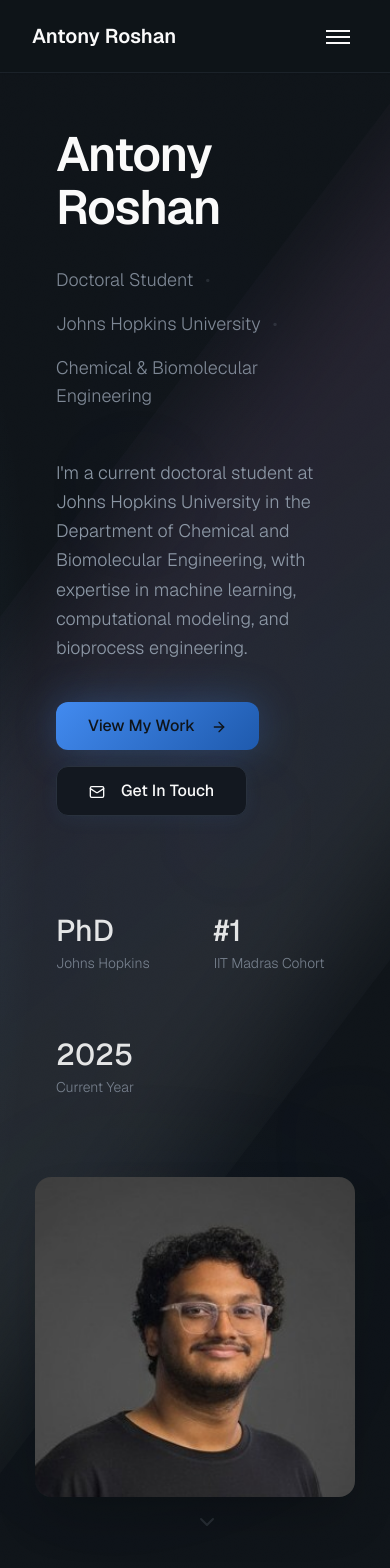
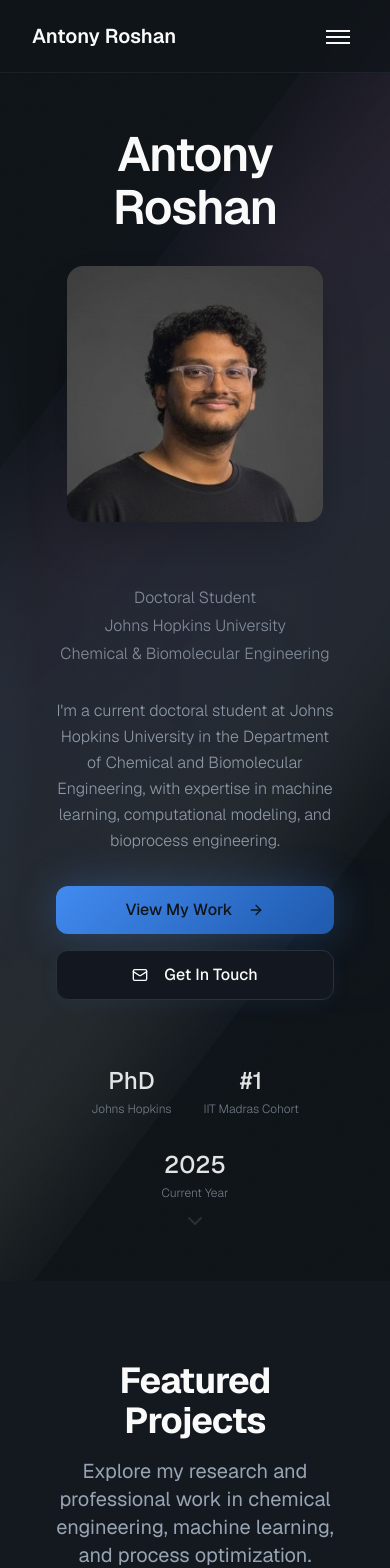
Before and after one commit to ts2gamer22/antonyroshan-portfolio-showcase, a React (Vite) app: page / in a window 390 px wide. Shown: the top 1568 px of the page. Built offline with nearby package versions, Linux system fonts and the light colour scheme.

Commit message:
Update skills section with image grid, fix dark mode featured projects, simplify hero animations, and improve mobile layout
Co-authored-by: factory-droid[bot] <138933559+factory-droid[bot]@users.noreply.github.com>

```diff
--- a/src/components/FeaturedProjects.tsx
+++ b/src/components/FeaturedProjects.tsx
@@ -60,8 +60,8 @@ const FeaturedProjects = () => {
             return (
               <Reveal key={project.id}>
                 <Card
-                  className={`p-8 transition-all duration-300 hover:shadow-hover hover:-translate-y-2 border-0 shadow-card ${
-                    project.highlight ? 'bg-card-gradient ring-2 ring-primary/10' : 'bg-card'
+                  className={`p-8 transition-all duration-300 hover:shadow-hover hover:-translate-y-2 shadow-card ${
+                    project.highlight ? 'bg-card border-2 border-primary/20' : 'bg-card border border-border'
                   }`}
                 >
                   <div className="space-y-6">
--- a/src/components/HeroSectionEnhanced.tsx
+++ b/src/components/HeroSectionEnhanced.tsx
@@ -1,103 +1,16 @@
 import { Button } from '@/components/ui/button';
 import { Link } from 'react-router-dom';
 import { ArrowRight, Mail, ChevronDown } from 'lucide-react';
-import { motion, useScroll, useTransform, useMotionValue, useSpring } from 'framer-motion';
-import { useRef, useEffect, useState } from 'react';
-import { TextSplitter, fadeUpVariants } from '@/components/TextSplitter';
+import { motion } from 'framer-motion';
+import { useState } from 'react';
 import { usePrefersReducedMotion } from '@/hooks/usePrefersReducedMotion';
 import AuroraBackground from '@/components/backgrounds/AuroraBackground';
 import FloatingParticles from '@/components/backgrounds/FloatingParticles';
 import antonyHeadshot from '@/assets/anto.jpeg';
 
 const HeroSectionEnhanced = () => {
-  const heroRef = useRef<HTMLDivElement>(null);
-  const imageRef = useRef<HTMLDivElement>(null);
   const prefersReducedMotion = usePrefersReducedMotion();
   const [imageLoaded, setImageLoaded] = useState(false);
-
-  // Parallax setup
-  const { scrollYProgress } = useScroll({
-    target: heroRef,
-    offset: ['start start', 'end start'],
-  });
-
-  const imageY = useTransform(scrollYProgress, [0, 1], ['0%', '15%']);
-  const imageScale = useTransform(scrollYProgress, [0, 1], [1, 1.08]);
-
-  // Mouse parallax for image - more subtle
-  const mouseX = useMotionValue(0);
-  const mouseY = useMotionValue(0);
-  const springConfig = { damping: 30, stiffness: 100 };
-  const rotateX = useSpring(useTransform(mouseY, [-0.5, 0.5], [3, -3]), springConfig);
-  const rotateY = useSpring(useTransform(mouseX, [-0.5, 0.5], [-3, 3]), springConfig);
-
-  useEffect(() => {
-    if (prefersReducedMotion || !imageRef.current) return;
-
-    const handleMouseMove = (e: MouseEvent) => {
-      const rect = imageRef.current!.getBoundingClientRect();
-      const centerX = rect.left + rect.width / 2;
-      const centerY = rect.top + rect.height / 2;
-      const x = (e.clientX - centerX) / rect.width;
-      const y = (e.clientY - centerY) / rect.height;
-      mouseX.set(x);
-      mouseY.set(y);
-    };
-
-    window.addEventListener('mousemove', handleMouseMove);
-    return () => window.removeEventListener('mousemove', handleMouseMove);
-  }, [mouseX, mouseY, prefersReducedMotion]);
-
-  // Animation variants with slower, smoother timing
-  const containerVariants = {
-    hidden: { opacity: 0 },
-    visible: {
-      opacity: 1,
-      transition: {
-        staggerChildren: 0.3,
-        delayChildren: 0.2,
-      },
-    },
-  };
-
-  const roleVariants = {
-    hidden: { opacity: 0, y: 10 },
-    visible: (i: number) => ({
-      opacity: 1,
-      y: 0,
-      transition: {
-        delay: 1.5 + i * 0.2,
-        duration: 0.8,
-        ease: [0.21, 0.47, 0.32, 0.98],
-      },
-    }),
-  };
-
-  const buttonVariants = {
-    hidden: { opacity: 0, y: 20 },
-    visible: {
-      opacity: 1,
-      y: 0,
-      transition: {
-        delay: 2,
-        duration: 0.8,
-        ease: [0.21, 0.47, 0.32, 0.98],
-      },
-    },
-  };
-
-  const statsVariants = {
-    hidden: { opacity: 0, y: 10 },
-    visible: (i: number) => ({
-      opacity: 1,
-      y: 0,
-      transition: {
-        delay: 2.5 + i * 0.15,
-        duration: 0.8,
-        ease: [0.21, 0.47, 0.32, 0.98],
-      },
-    }),
-  };
 
   const scrollToContent = () => {
     window.scrollTo({
@@ -110,235 +23,147 @@ const HeroSectionEnhanced = () => {
 
   return (
     <AuroraBackground className="relative min-h-screen">
-      {/* Subtle floating particles */}
       <FloatingParticles
         quantity={5}
         color="rgba(120, 119, 198, 0.08)"
         className="z-0"
       />
 
-      <section ref={heroRef} className="relative pt-32 pb-20 px-6 sm:px-8 lg:px-12 min-h-screen flex items-center">
+      <section className="relative pt-32 pb-20 px-6 sm:px-8 lg:px-12 min-h-screen flex items-center">
         <div className="container max-w-7xl mx-auto relative z-10">
-          <motion.div
-            className="grid grid-cols-1 lg:grid-cols-2 gap-20 items-center"
-            variants={containerVariants}
-            initial="hidden"
-            animate="visible"
-          >
-            {/* Content - Airbnb style spacing */}
-            <div className="space-y-12 lg:order-2">
-              <div className="space-y-8">
-                <motion.div className="overflow-hidden">
-                  <TextSplitter
-                    text="Antony Roshan"
-                    mode="words"
-                    className="text-5xl lg:text-7xl font-semibold text-foreground leading-[1.1] tracking-tight block"
-                    variants={fadeUpVariants}
-                    staggerDelay={0.15}
-                    as="h1"
-                  />
-                </motion.div>
+          {/* Mobile: Title first, then image, then rest */}
+          {/* Desktop: Image left, all content right */}
+          <div className="flex flex-col lg:grid lg:grid-cols-2 gap-8 lg:gap-20 lg:items-center">
+            {/* Title - Mobile only (first position) */}
+            <motion.div
+              className="lg:hidden"
+              initial={{ opacity: 0, y: 20 }}
+              animate={{ opacity: 1, y: 0 }}
+              transition={{ duration: 0.6, ease: 'easeOut' }}
+            >
+              <h1 className="text-5xl font-semibold text-foreground leading-[1.1] tracking-tight text-center">
+                Antony Roshan
+              </h1>
+            </motion.div>
 
-                <motion.div className="flex flex-wrap gap-4 text-lg lg:text-xl text-muted-foreground/80 font-light">
+            {/* Image - Second on mobile, first on desktop */}
+            <motion.div
+              className="flex justify-center lg:justify-start lg:order-1"
+              initial={{ opacity: 0 }}
+              animate={{ opacity: 1 }}
+              transition={{ duration: 0.6, delay: 0.2 }}
+            >
+              <div className="relative w-64 h-64 sm:w-80 sm:h-80 lg:w-96 lg:h-96 rounded-2xl overflow-hidden shadow-2xl">
+                {!imageLoaded && (
+                  <div className="absolute inset-0 bg-gradient-to-br from-muted to-muted/50 animate-pulse" />
+                )}
+                <img
+                  src={antonyHeadshot}
+                  alt="Antony Roshan - Professional Headshot"
+                  className="w-full h-full object-cover"
+                  onLoad={() => setImageLoaded(true)}
+                  style={{
+                    opacity: imageLoaded ? 1 : 0,
+                    transition: 'opacity 0.6s ease-out',
+                  }}
+                />
+              </div>
+            </motion.div>
+
+            {/* Content - Third on mobile, second on desktop */}
+            <motion.div
+              className="space-y-8 lg:space-y-12 lg:order-2"
+              initial={{ opacity: 0, y: 20 }}
+              animate={{ opacity: 1, y: 0 }}
+              transition={{ duration: 0.6, ease: 'easeOut', delay: 0.1 }}
+            >
+              {/* Title - Desktop only */}
+              <div className="hidden lg:block space-y-8">
+                <h1 className="text-5xl lg:text-7xl font-semibold text-foreground leading-[1.1] tracking-tight">
+                  Antony Roshan
+                </h1>
+
+                <div className="flex flex-wrap gap-x-4 gap-y-2 text-lg lg:text-xl text-muted-foreground/80 font-light">
                   {roles.map((role, index) => (
-                    <motion.span
-                      key={role}
-                      custom={index}
-                      variants={roleVariants}
-                      initial="hidden"
-                      animate="visible"
-                      className="inline-block"
-                    >
+                    <span key={role} className="inline-block">
                       {role}
-                      {index < roles.length - 1 && <span className="mx-3 opacity-20">•</span>}
-                    </motion.span>
+                      {index < roles.length - 1 && <span className="mx-2 lg:mx-3 opacity-20">•</span>}
+                    </span>
                   ))}
-                </motion.div>
+                </div>
               </div>
 
-              <motion.div
-                className="space-y-10"
-                variants={fadeUpVariants}
-                initial="hidden"
-                animate="visible"
-                transition={{ delay: 1 }}
-              >
-                <p className="text-lg lg:text-xl text-muted-foreground/90 leading-relaxed max-w-xl font-light">
+              {/* Roles - Mobile only */}
+              <div className="lg:hidden flex flex-col gap-1 text-base text-muted-foreground/80 font-light text-center">
+                {roles.map((role) => (
+                  <span key={role} className="block">
+                    {role}
+                  </span>
+                ))}
+              </div>
+
+              <div className="space-y-8 lg:space-y-10">
+                <p className="text-base sm:text-lg lg:text-xl text-muted-foreground/90 leading-relaxed max-w-xl font-light text-center lg:text-left">
                   I'm a current doctoral student at Johns Hopkins University in the Department of Chemical and Biomolecular Engineering,
                   with expertise in machine learning, computational modeling, and bioprocess engineering.
                 </p>
 
-                <motion.div
-                  className="flex flex-col sm:flex-row gap-4"
-                  variants={buttonVariants}
-                  initial="hidden"
-                  animate="visible"
-                >
-                  <motion.div
-                    whileHover={{ scale: prefersReducedMotion ? 1 : 1.02 }}
-                    whileTap={{ scale: prefersReducedMotion ? 1 : 0.98 }}
-                    transition={{ type: 'spring', stiffness: 400, damping: 25 }}
+                <div className="flex flex-col sm:flex-row gap-4 justify-center lg:justify-start">
+                  <Button
+                    variant="hero"
+                    size="lg"
+                    className="interactive group px-8 py-6 text-base"
+                    asChild
                   >
-                    <Button
-                      variant="hero"
-                      size="lg"
-                      className="interactive group px-8 py-6 text-base"
-                      asChild
-                    >
-                      <Link to="/projects">
-                        <span>View My Work</span>
-                        <motion.div
-                          className="inline-block ml-2"
-                          animate={{ x: 0 }}
-                          whileHover={{ x: 3 }}
-                          transition={{ type: 'spring', stiffness: 400, damping: 25 }}
-                        >
-                          <ArrowRight className="inline w-4 h-4" />
-                        </motion.div>
-                      </Link>
-                    </Button>
-                  </motion.div>
+                    <Link to="/projects">
+                      <span>View My Work</span>
+                      <ArrowRight className="inline w-4 h-4 ml-2" />
+                    </Link>
+                  </Button>
 
-                  <motion.div
-                    whileHover={{ scale: prefersReducedMotion ? 1 : 1.02 }}
-                    whileTap={{ scale: prefersReducedMotion ? 1 : 0.98 }}
-                    transition={{ type: 'spring', stiffness: 400, damping: 25 }}
+                  <Button
+                    variant="professional"
+                    size="lg"
+                    className="interactive group px-8 py-6 text-base"
+                    asChild
                   >
-                    <Button
-                      variant="professional"
-                      size="lg"
-                      className="interactive group px-8 py-6 text-base"
-                      asChild
-                    >
-                      <Link to="/contact">
-                        <motion.div
-                          className="inline-block mr-2"
-                          animate={{ scale: 1 }}
-                          whileHover={{ scale: 1.1, rotate: 10 }}
-                          transition={{ type: 'spring', stiffness: 400, damping: 25 }}
-                        >
-                          <Mail className="inline w-4 h-4" />
-                        </motion.div>
-                        <span>Get In Touch</span>
-                      </Link>
-                    </Button>
-                  </motion.div>
-                </motion.div>
-              </motion.div>
+                    <Link to="/contact">
+                      <Mail className="inline w-4 h-4 mr-2" />
+                      <span>Get In Touch</span>
+                    </Link>
+                  </Button>
+                </div>
+              </div>
 
-              {/* Quick Stats - Minimal and clean */}
-              <motion.div className="flex flex-wrap gap-16 pt-12 border-t border-border/5">
+              {/* Quick Stats */}
+              <div className="flex flex-wrap gap-8 lg:gap-16 pt-8 lg:pt-12 border-t border-border/5 justify-center lg:justify-start">
                 {[
                   { value: 'PhD', label: 'Johns Hopkins' },
                   { value: '#1', label: 'IIT Madras Cohort' },
                   { value: '2025', label: 'Current Year' },
-                ].map((stat, index) => (
-                  <motion.div
-                    key={stat.value}
-                    custom={index}
-                    variants={statsVariants}
-                    initial="hidden"
-                    animate="visible"
-                    whileHover={{ y: -2 }}
-                    transition={{ type: 'spring', stiffness: 400 }}
-                  >
-                    <motion.div
-                      className="text-3xl font-medium text-foreground/90"
-                    >
+                ].map((stat) => (
+                  <div key={stat.value} className="text-center lg:text-left">
+                    <div className="text-2xl lg:text-3xl font-medium text-foreground/90">
                       {stat.value}
-                    </motion.div>
-                    <div className="text-sm text-muted-foreground/70 mt-1 font-light">
+                    </div>
+                    <div className="text-xs lg:text-sm text-muted-foreground/70 mt-1 font-light">
                       {stat.label}
                     </div>
-                  </motion.div>
+                  </div>
                 ))}
-              </motion.div>
-            </div>
-
-            {/* Image - Cleaner presentation */}
-            <motion.div
-              className="flex justify-center lg:justify-start lg:order-1"
-              initial={{ opacity: 0, scale: 0.95 }}
-              animate={{ opacity: 1, scale: 1 }}
-              transition={{
-                delay: 0.6,
-                duration: 1,
-                ease: [0.21, 0.47, 0.32, 0.98],
-              }}
-            >
-              <motion.div
-                ref={imageRef}
-                className="relative"
-                style={{
-                  y: prefersReducedMotion ? 0 : imageY,
-                  scale: prefersReducedMotion ? 1 : imageScale,
-                  rotateX: prefersReducedMotion ? 0 : rotateX,
-                  rotateY: prefersReducedMotion ? 0 : rotateY,
-                  transformStyle: 'preserve-3d',
-                }}
-              >
-                {/* Very subtle glow */}
-                <motion.div
-                  className="absolute inset-0 bg-gradient-to-br from-primary/10 to-transparent rounded-3xl blur-3xl opacity-50 scale-110"
-                  animate={{
-                    opacity: [0.3, 0.5, 0.3],
-                  }}
-                  transition={{
-                    duration: 5,
-                    repeat: Infinity,
-                    ease: 'easeInOut',
-                  }}
-                />
-
-                {/* Image with clean presentation */}
-                <motion.div
-                  className="relative w-80 h-80 lg:w-96 lg:h-96 rounded-2xl overflow-hidden shadow-2xl"
-                  whileHover={{
-                    scale: prefersReducedMotion ? 1 : 1.02,
-                  }}
-                  transition={{ type: 'spring', stiffness: 300, damping: 25 }}
-                >
-                  {!imageLoaded && (
-                    <div className="absolute inset-0 bg-gradient-to-br from-muted to-muted/50 animate-pulse" />
-                  )}
-                  <img
-                    src={antonyHeadshot}
-                    alt="Antony Roshan - Professional Headshot"
-                    className="w-full h-full object-cover"
-                    onLoad={() => setImageLoaded(true)}
-                    style={{
-                      opacity: imageLoaded ? 1 : 0,
-                      transition: 'opacity 0.8s ease-out',
-                    }}
-                  />
-                </motion.div>
-              </motion.div>
+              </div>
             </motion.div>
-          </motion.div>
+          </div>
         </div>
 
-        {/* Scroll indicator - Very subtle */}
-        <motion.button
+        {/* Scroll indicator */}
+        <button
           className="absolute bottom-12 left-1/2 transform -translate-x-1/2 text-muted-foreground/30 hover:text-muted-foreground/60 transition-colors"
           onClick={scrollToContent}
-          initial={{ opacity: 0, y: -20 }}
-          animate={{ opacity: 1, y: 0 }}
-          transition={{ delay: 3, duration: 0.8 }}
-          whileHover={{ scale: 1.1 }}
-          whileTap={{ scale: 0.95 }}
           aria-label="Scroll to content"
         >
-          <motion.div
-            animate={{ y: [0, 5, 0] }}
-            transition={{
-              duration: 2.5,
-              repeat: Infinity,
-              ease: 'easeInOut',
-            }}
-          >
-            <ChevronDown size={24} className="opacity-60" />
-          </motion.div>
-        </motion.button>
+          <ChevronDown size={24} className="opacity-60" />
+        </button>
       </section>
     </AuroraBackground>
   );
```
Also changed, not shown: src/components/Footer.tsx (+42 -73 lines), src/components/SkillsModern.tsx (+21 -52 lines), src/pages/Contact.tsx (+7 -14 lines).
